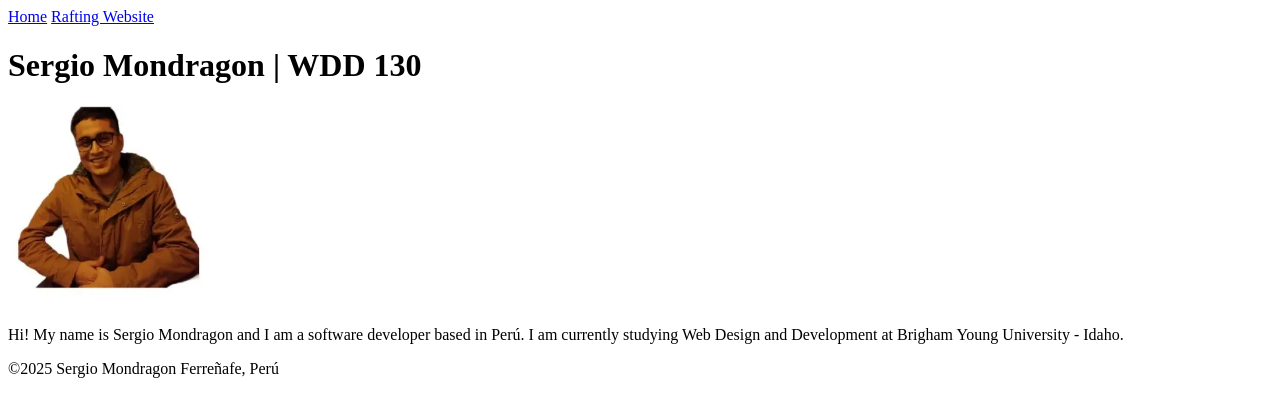
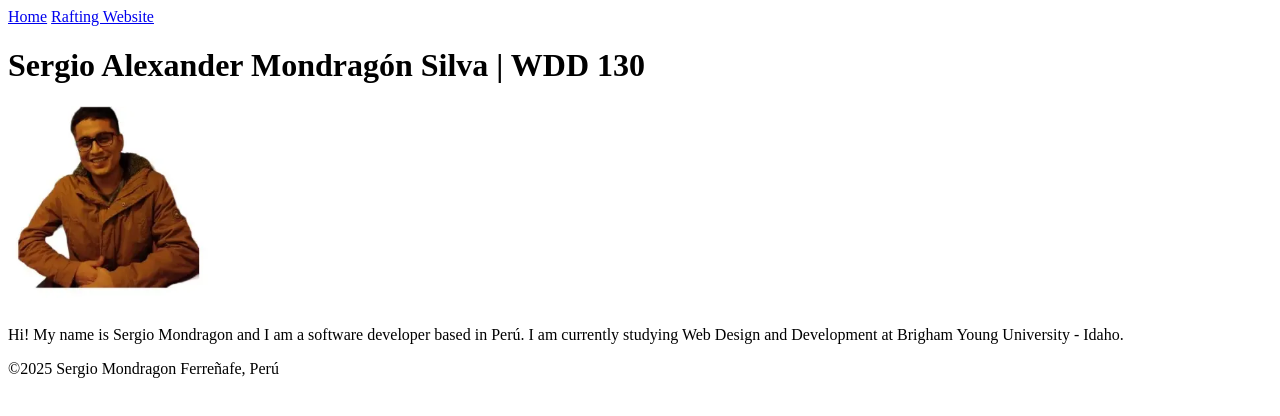
Before and after one commit to smondragondev/wdd130, a plain HTML site: page index.html in a window 1280 px wide. Drawn offline with Linux system fonts and the light colour scheme.

Commit message:
testing with full name

```diff
--- a/index.html
+++ b/index.html
@@ -3,7 +3,7 @@
   <head>
     <meta charset="UTF-8" />
     <meta name="viewport" content="width=device-width, initial-scale=1.0" />
-    <title>Sergio Mondragon | WDD 130</title>
+    <title>Sergio Alexander Mondragón Silva | WDD 130</title>
   </head>
   <body>
     <header>
@@ -13,7 +13,7 @@
       </nav>
     </header>
     <main>
-        <h1>Sergio Mondragon | WDD 130</h1>
+        <h1>Sergio Alexander Mondragón Silva | WDD 130</h1>
         <img src="images/profile.webp" alt="My profile image." width="200">
         <p>
             Hi! My name is Sergio Mondragon and I am a software developer based in Perú.
```
